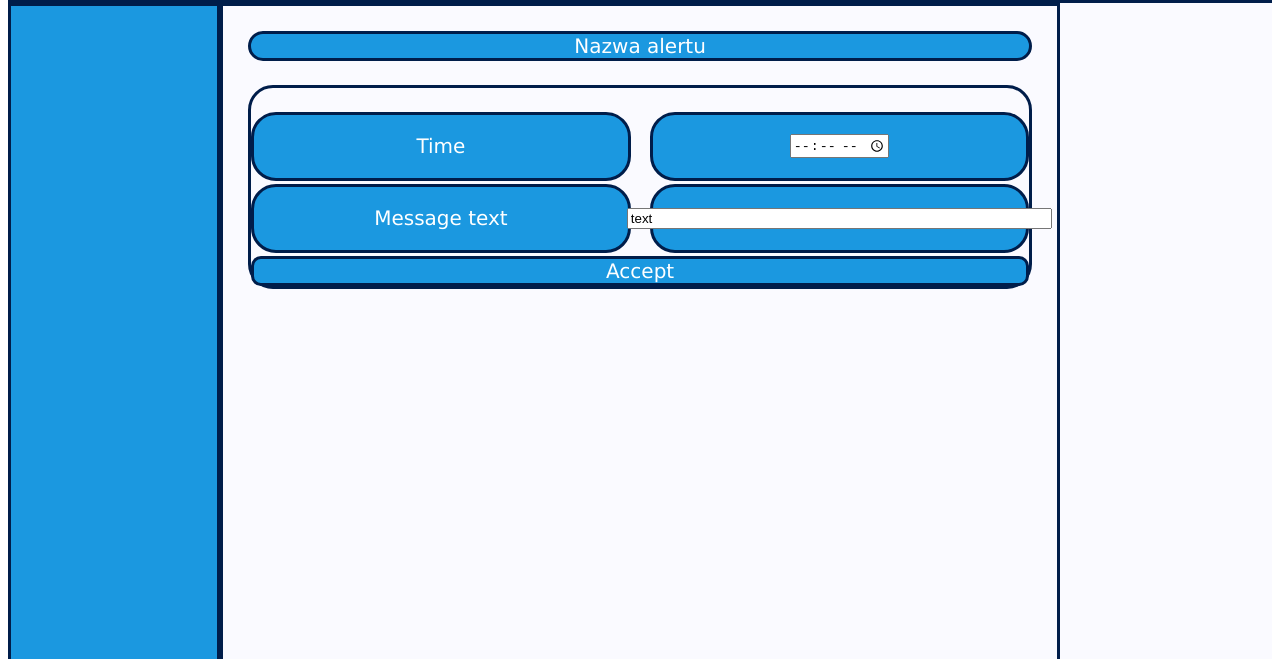
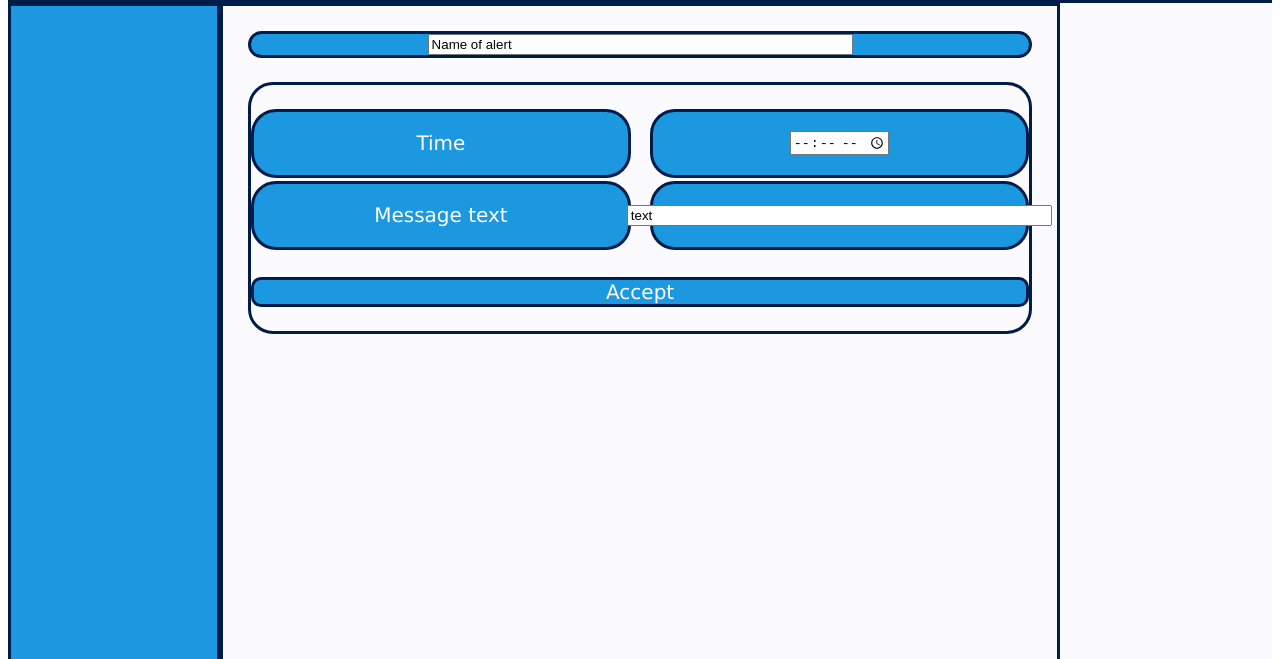
Before and after one commit to kristofurus/-BHL-Hardware-Elektropol-Januszex-, a plain HTML site: page set_notification.html in a window 1280 px wide. Shown: the part 141-800 px from the top of the page. Drawn offline with Linux system fonts and the light colour scheme.

Commit message:
set_notification_finish

```diff
--- a/set_notification.html
+++ b/set_notification.html
@@ -19,16 +19,16 @@
         </div>
 
         <div id='content'>
-            <div class='bracket'>Nazwa alertu</div> <br \>
+            <div class='bracket'> <input value='Name of alert' , id='Alert_name' , size='50'> </div> <br \>
 
             <div class='bracket_for_bracket'>
                 <br \>
                 <div class='bracket_left'> Time </div>
-                <div class='bracket_right'> <input type="time" id="appt" name="appt"> </div> <br \><br \><br \>
+                <div class='bracket_right'> <input type='time' , id='time' , name='appt'> </div> <br \><br \><br \>
                 <div class='bracket_left'> Message text </div>
                 <div class='bracket_right'> <input value="text" , size="50"> </div> <br \><br \><br \>
-
-                <div class='button'> Accept </div>
+                <br \>
+                <div class='button'> Accept </div> <br \>
 
             </div>
 
```
